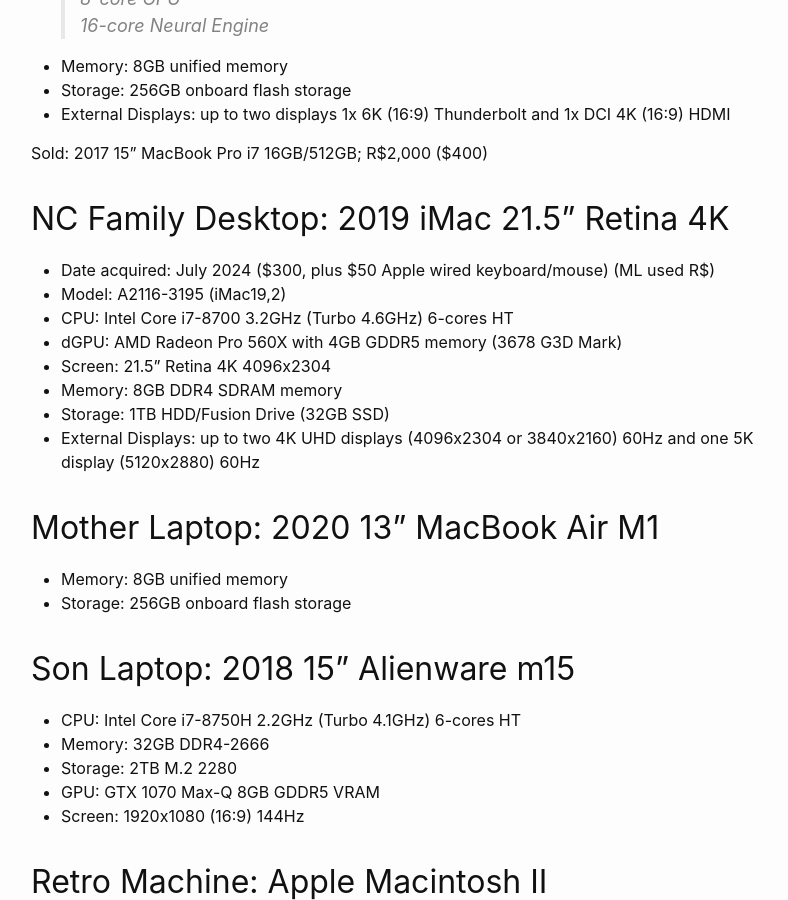
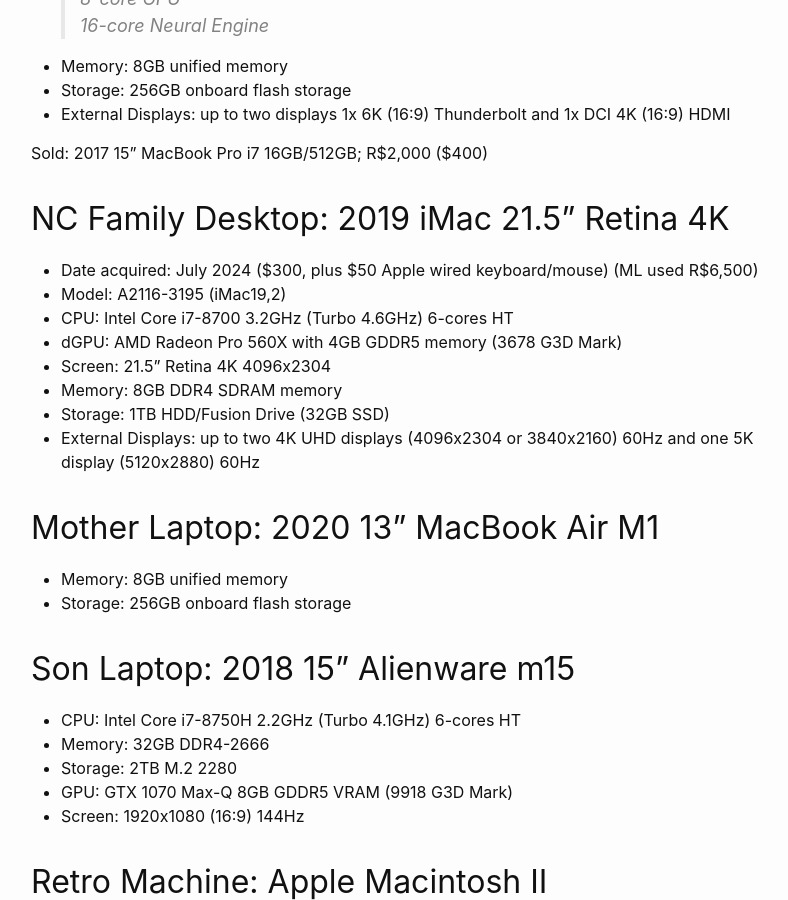
Before and after one commit to ekbann/ekbann.github.io, a Jekyll site: the page built from _posts/2024-02-11-my-computers.md, in a window 1280 px wide and 900 px high, scrolled down 1557 px. Shown: the whole window, without its empty margins (239-1027 px from the left). Built offline with Jekyll 4.4.1, drawn with Linux system fonts in a browser that asks for light colours.

Commit message:
Update 2024-02-11-my-computers.md

```diff
--- a/_posts/2024-02-11-my-computers.md
+++ b/_posts/2024-02-11-my-computers.md
@@ -45,7 +45,7 @@ Sold: 2017 15" MacBook Pro i7 16GB/512GB; R$2,000 ($400)
 
 ## NC Family Desktop: 2019 iMac 21.5" Retina 4K
 
-- Date acquired: July 2024 ($300, plus $50 Apple wired keyboard/mouse) (ML used R$)
+- Date acquired: July 2024 ($300, plus $50 Apple wired keyboard/mouse) (ML used R$6,500)
 - Model: A2116-3195 (iMac19,2)
 - CPU: Intel Core i7-8700 3.2GHz (Turbo 4.6GHz) 6-cores HT
 - dGPU: AMD Radeon Pro 560X with 4GB GDDR5 memory (3678 G3D Mark)
@@ -64,7 +64,7 @@ Sold: 2017 15" MacBook Pro i7 16GB/512GB; R$2,000 ($400)
 - CPU: Intel Core i7-8750H 2.2GHz (Turbo 4.1GHz) 6-cores HT
 - Memory: 32GB DDR4-2666
 - Storage: 2TB M.2 2280
-- GPU: GTX 1070 Max-Q 8GB GDDR5 VRAM
+- GPU: GTX 1070 Max-Q 8GB GDDR5 VRAM (9918 G3D Mark)
 - Screen: 1920x1080 (16:9) 144Hz
 
 ## Retro Machine: Apple Macintosh II
```
